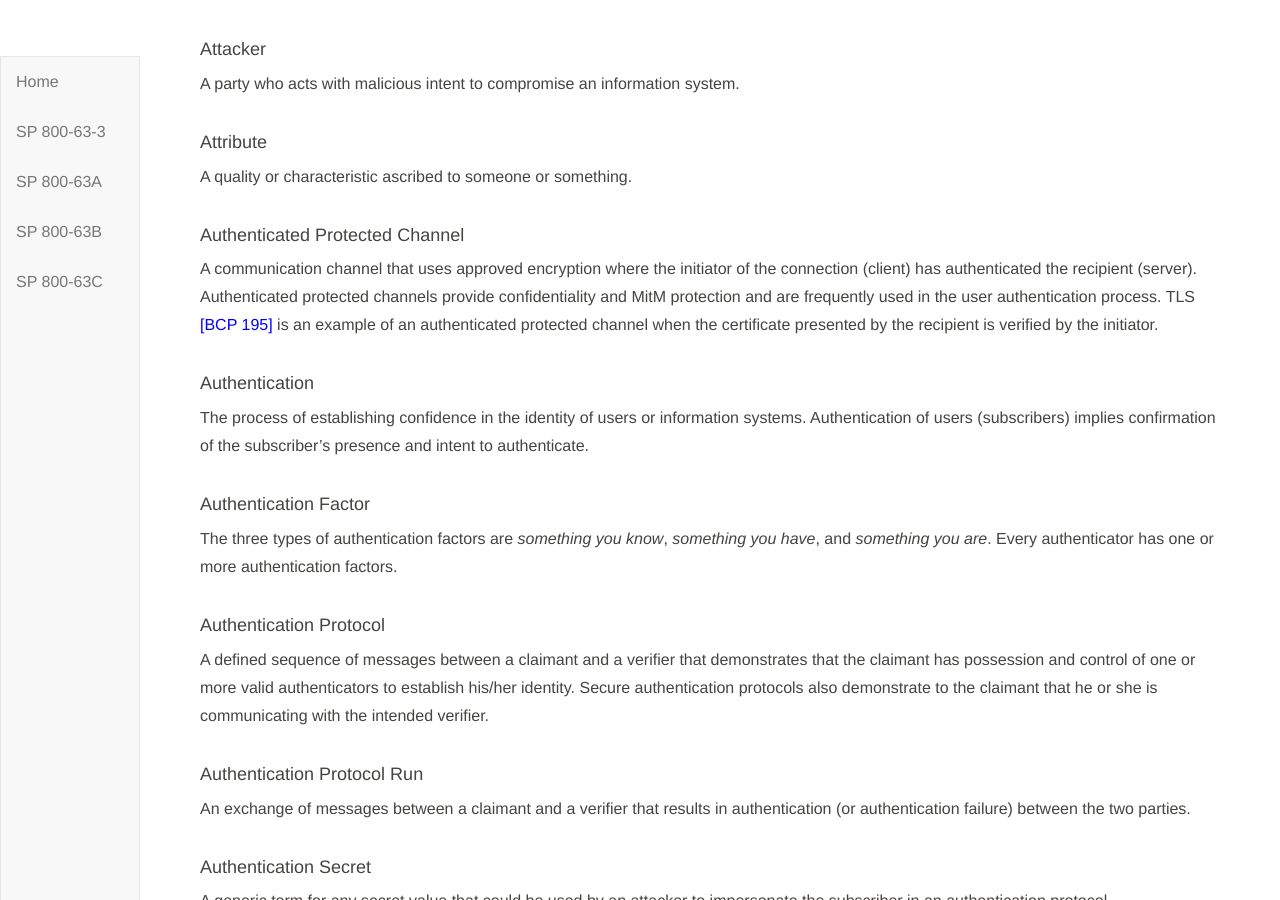
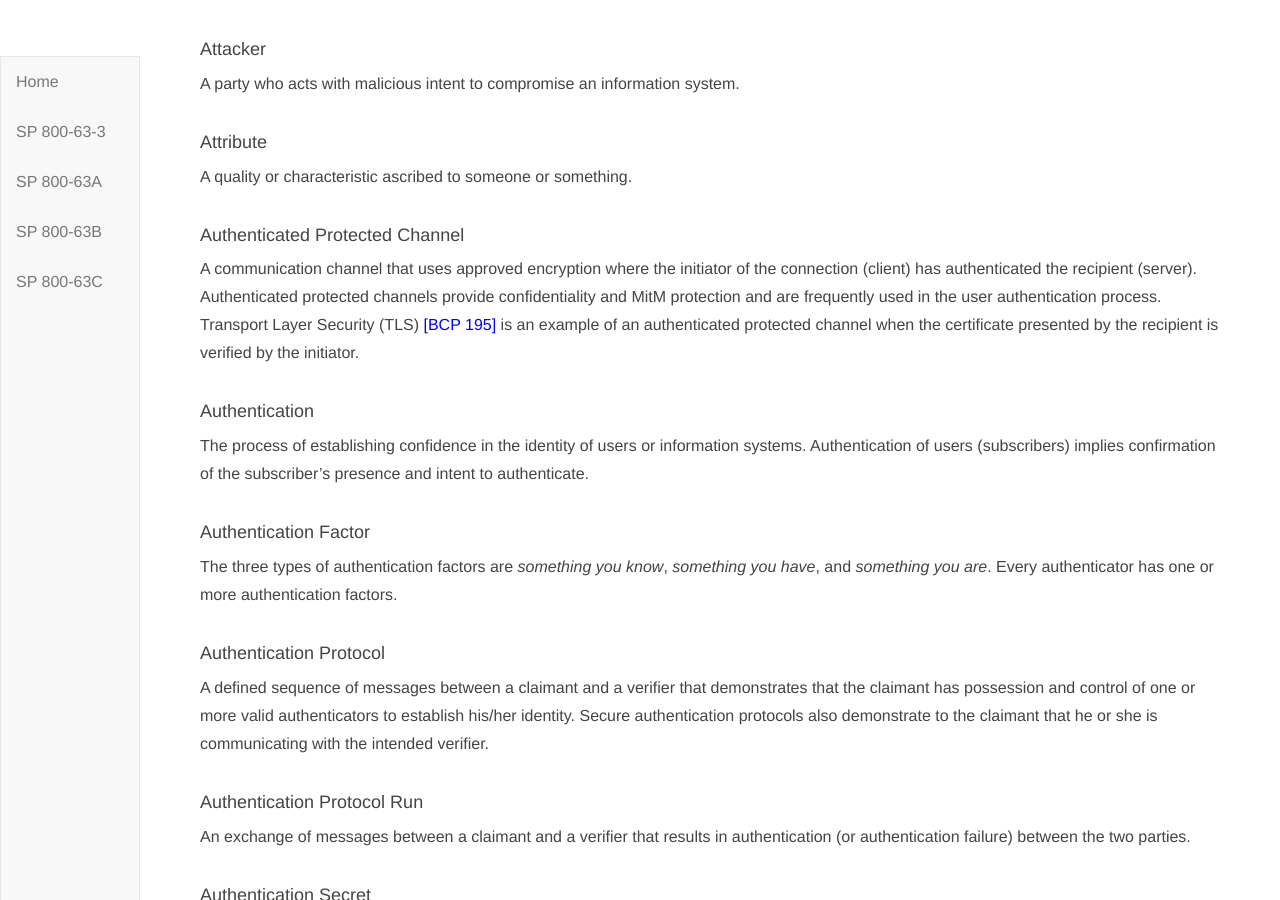
Before and after one commit to usnistgov/800-63-3, a Jekyll site: the page built from sp800-63b/sec3_definitions.md, in a window 1280 px wide and 900 px high, scrolled down 934 px. Built offline with Jekyll 4.4.1, drawn with Linux system fonts in a browser that asks for light colours; our own code applies the rules of GitHub Pages for plain Markdown files.

Commit message:
Update sec3_definitions.md

```diff
--- a/sp800-63b/sec3_definitions.md
+++ b/sp800-63b/sec3_definitions.md
@@ -30,7 +30,7 @@
 A quality or characteristic ascribed to someone or something.
 
 #### Authenticated Protected Channel
-A communication channel that uses approved encryption where the initiator of the connection (client) has authenticated the recipient (server). Authenticated protected channels provide confidentiality and MitM protection and are frequently used in the user authentication process. TLS [[BCP 195]](#bcp195) is an example of an authenticated protected channel when the certificate presented by the recipient is verified by the initiator.
+A communication channel that uses approved encryption where the initiator of the connection (client) has authenticated the recipient (server). Authenticated protected channels provide confidentiality and MitM protection and are frequently used in the user authentication process. Transport Layer Security (TLS) [[BCP 195]](#bcp195) is an example of an authenticated protected channel when the certificate presented by the recipient is verified by the initiator.
 
 #### Authentication
 The process of establishing confidence in the identity of users or information systems. Authentication of users (subscribers) implies confirmation of the subscriber's presence and intent to authenticate.
```
